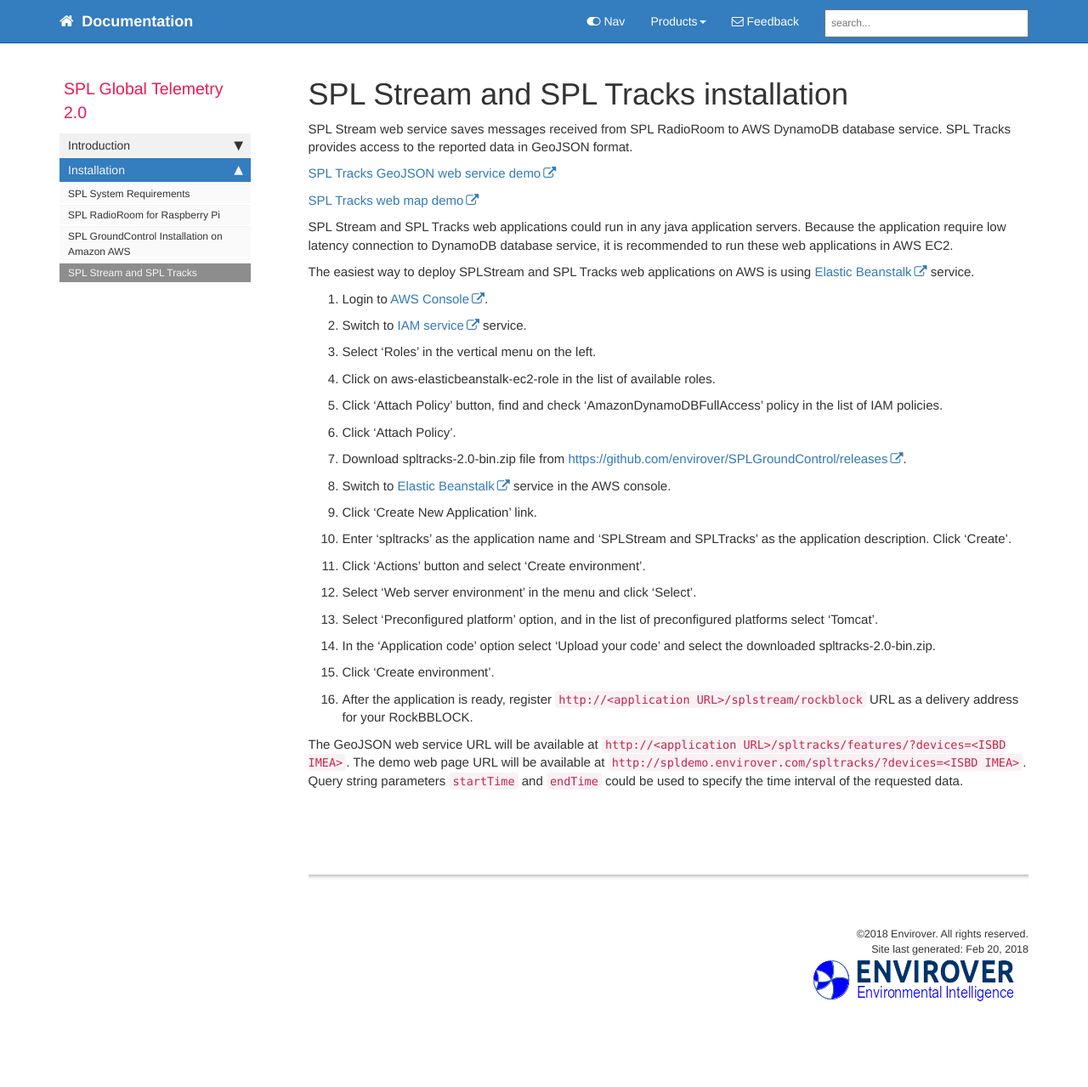
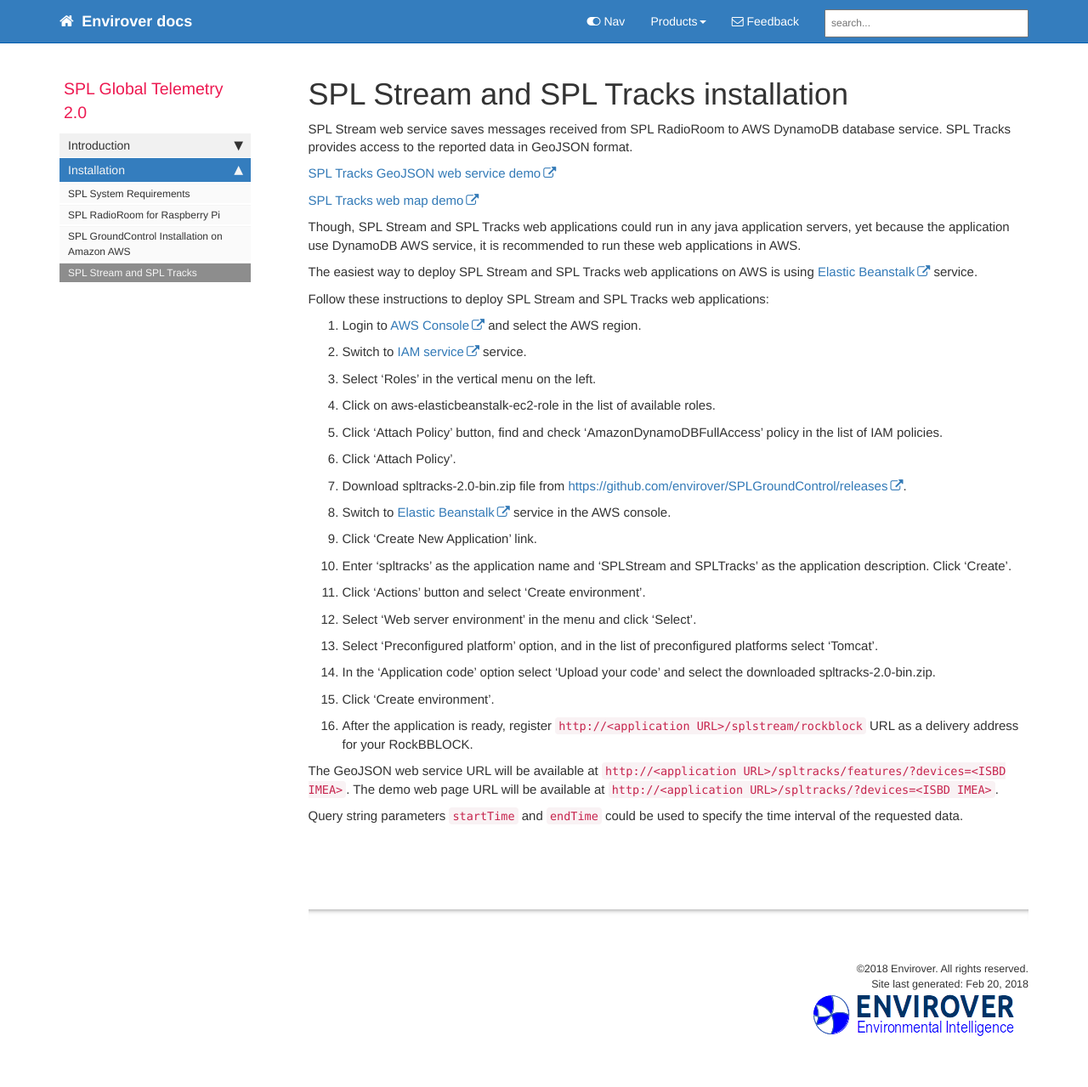
Before and after one commit to envirover/spldocs, a Jekyll site: the page built from pages/spl/spltracks-aws.md, in a window 1280 px wide. Shown: the whole page at 85% size. Built offline with Jekyll 4.4.1, drawn with Linux system fonts in a browser that asks for light colours; nearby versions of some CDN libraries; comment, search, counter and statistics services are not loaded; before the commit the page ends 1238 px from its top, so only the background shows below that.

````diff
--- a/_config.yml
+++ b/_config.yml
@@ -3,10 +3,10 @@ repository: envirover/docs
 output: web
 # this property is useful for conditional filtering of content that is separate from the PDF.
 
-topnav_title: Documentation
+topnav_title: Envirover docs
 # this appears on the top navigation bar next to the home button
 
-site_title: Envirover Software Products
+site_title: Envirover docs
 # this appears in the html browser tab for the site title (seen mostly by search engines, not users)
 
 company_name: Envirover
--- a/pages/spl/spltracks-aws.md
+++ b/pages/spl/spltracks-aws.md
@@ -13,11 +13,12 @@ SPL Stream web service saves messages received from SPL RadioRoom to AWS DynamoD
 
 [SPL Tracks web map demo](http://spldemo.envirover.com/spltracks/?devices=300234064280890&startTime=1499736149000&endTime=1499742468000)
 
-SPL Stream and SPL Tracks web applications could run in any java application servers. Because the application require low latency connection to DynamoDB database service, it is recommended to run these web applications in AWS EC2.
+Though, SPL Stream and SPL Tracks web applications could run in any java application servers, yet because the application use DynamoDB AWS service, it is recommended to run these web applications in AWS.
 
-The easiest way to deploy SPLStream and SPL Tracks web applications on AWS is using [Elastic Beanstalk](https://aws.amazon.com/elasticbeanstalk) service.
+The easiest way to deploy SPL Stream and SPL Tracks web applications on AWS is using [Elastic Beanstalk](https://aws.amazon.com/elasticbeanstalk) service.
 
-1. Login to [AWS Console](https://console.aws.amazon.com/console/home).
+Follow these instructions to deploy SPL Stream and SPL Tracks web applications:
+1. Login to [AWS Console](https://console.aws.amazon.com/console/home) and select the AWS region.
 2. Switch to [IAM service](https://console.aws.amazon.com/iam/home) service.
 3. Select 'Roles' in the vertical menu on the left.
 4. Click on aws-elasticbeanstalk-ec2-role in the list of available roles.
@@ -32,6 +33,8 @@ The easiest way to deploy SPLStream and SPL Tracks web applications on AWS is us
 13. Select 'Preconfigured platform' option, and in the list of preconfigured platforms select 'Tomcat'.
 14. In the 'Application code' option select 'Upload your code' and select the downloaded spltracks-2.0-bin.zip.
 15. Click 'Create environment'.
-16. After the application is ready, register ```http://<application URL>/splstream/rockblock``` URL as a delivery address for your RockBBLOCK.
+16. After the application is ready, register `http://<application URL>/splstream/rockblock` URL as a delivery address for your RockBBLOCK.
 
-The GeoJSON web service URL will be available at ``http://<application URL>/spltracks/features/?devices=<ISBD IMEA>``. The demo web page URL will be available at ``http://spldemo.envirover.com/spltracks/?devices=<ISBD IMEA>``. Query string parameters ``startTime`` and ``endTime`` could be used to specify the time interval of the requested data.
+The GeoJSON web service URL will be available at `http://<application URL>/spltracks/features/?devices=<ISBD IMEA>`. The demo web page URL will be available at ``http://<application URL>/spltracks/?devices=<ISBD IMEA>``.
+
+Query string parameters ``startTime`` and ``endTime`` could be used to specify the time interval of the requested data.
````
Also changed, not shown: index.md (+4 -3 lines), pages/nvi/nvi.md (+1 -1 lines), pages/spl/splgroundcontrol-aws.md (+30 -16 lines).
